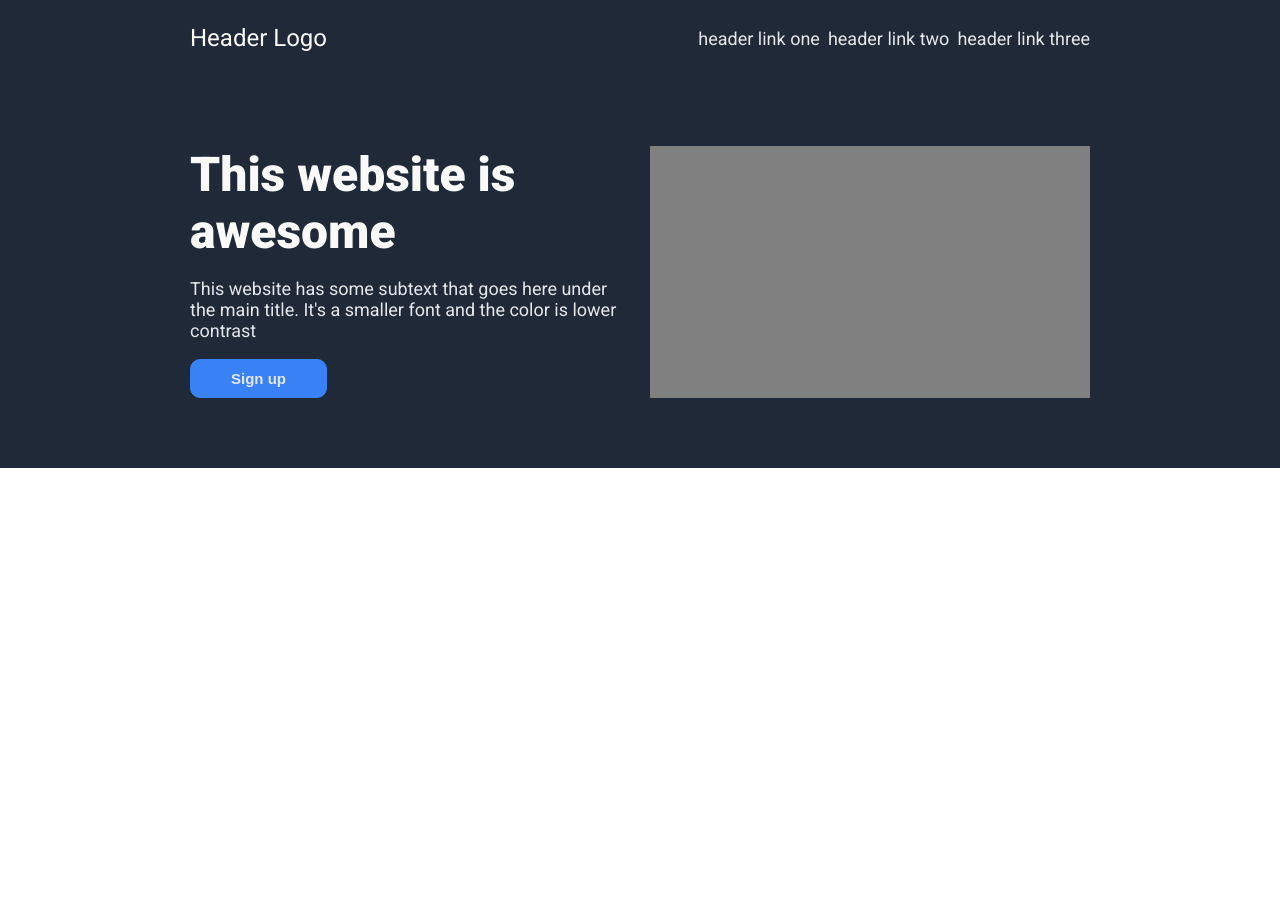
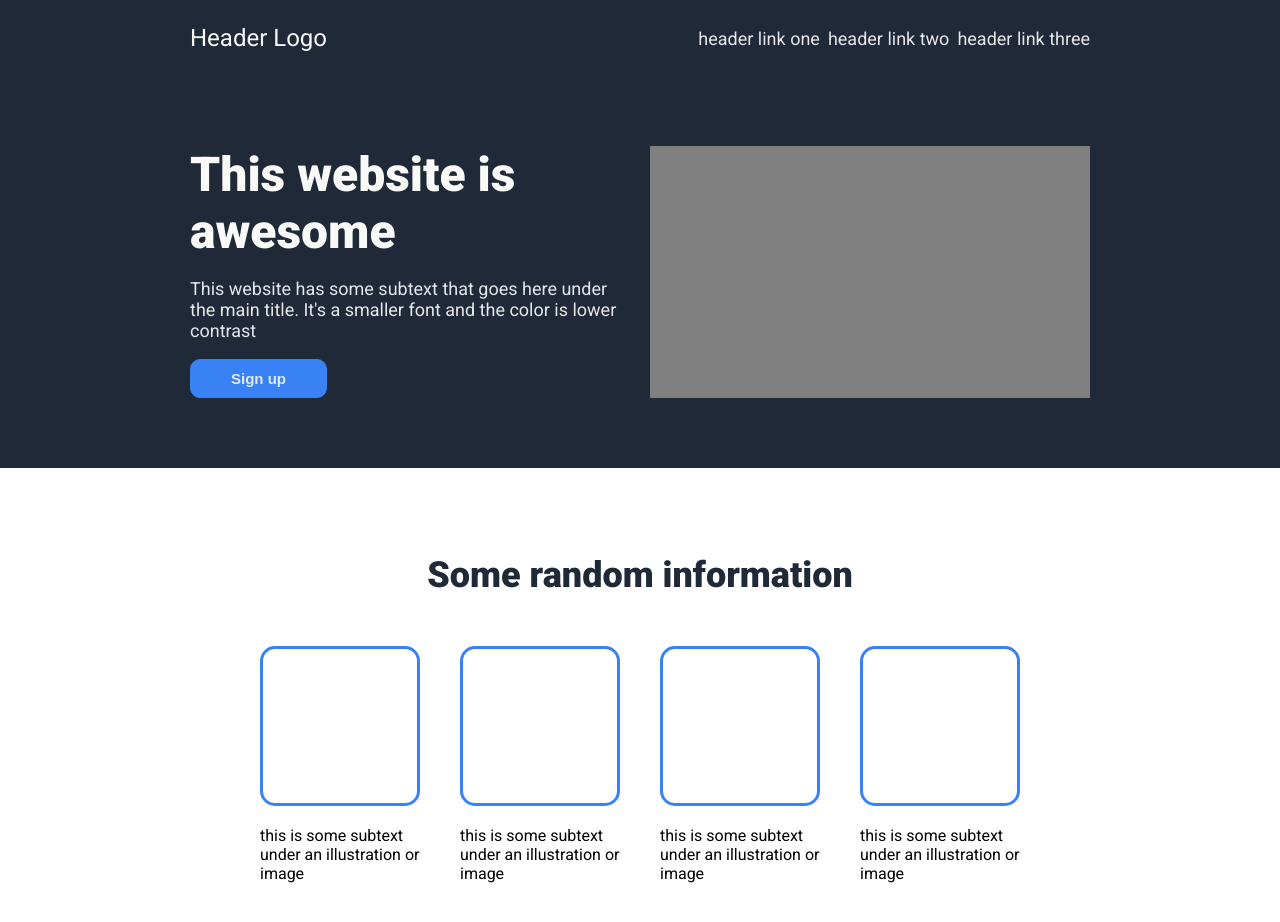
Before and after one commit to Filippos-Gravanis/landing-page, a plain HTML site: page index.html in a window 1280 px wide. Before the commit the page ends 800 px from the top, so only its background shows below. Drawn offline with Linux system fonts and the light colour scheme.

Commit message:
make and style information section

```diff
--- a/index.html
+++ b/index.html
@@ -35,10 +35,38 @@
             </div>
         </div>
         <div class="information-section-container">
-            <div class="information-container"></div>
+            <div class="information-container">
+                <p class="information-title">Some random information</p>
+                <div class="information-illustrations">
+                    <div class="information-illustration">
+                        <div class="illustration-image">
+
+                        </div>
+                        <div class="illustration-text"> this is some subtext
+                            under an illustration or image
+                        </div>
+                    </div>
+                    <div class="information-illustration">
+                        <div class="illustration-image"></div>
+                        <div class="illustration-text">this is some subtext
+                            under an illustration or image</div>
+                    </div>
+                    <div class="information-illustration">
+                        <div class="illustration-image"></div>
+                        <div class="illustration-text">this is some subtext
+                            under an illustration or image</div>
+                    </div>
+                    <div class="information-illustration">
+                        <div class="illustration-image"></div>
+                        <div class="illustration-text">this is some subtext
+                            under an illustration or image</div>
+                    </div>
+                </div>
+            </div>
         </div>
         <div class="quote-section-container">
-            <div class="quote-container"></div>
+            <div class="quote-container">
+            </div>
         </div>
         <div class="quote-section-container">
             <div class="action-container"></div>
--- a/style.css
+++ b/style.css
@@ -80,3 +80,44 @@ html,body{
     flex: 1 0 0;
     background-color: gray;
 }
+
+.information-section-container{
+    text-align: center;
+    padding-top:50px;
+    padding-bottom: 50px;
+}
+
+
+.information-illustration{
+    display: flex;
+    gap: 20px;
+    flex-direction: column;
+    width: 160px;
+
+}
+
+
+.illustration-image{
+    box-sizing: border-box;
+    height: 160px;
+    width: 160px;
+    border: 3px solid #3882F6;
+    border-radius: 15px;
+}
+
+.illustration-text{
+    text-align: start;
+}
+
+
+.information-title{
+    font-size: 36px;
+    font-weight: 900;
+    color:#1F2937;
+    margin-bottom: 50px;
+}
+.information-illustrations{
+    display: flex;
+    gap:40px;
+    justify-content: center;
+}
```
